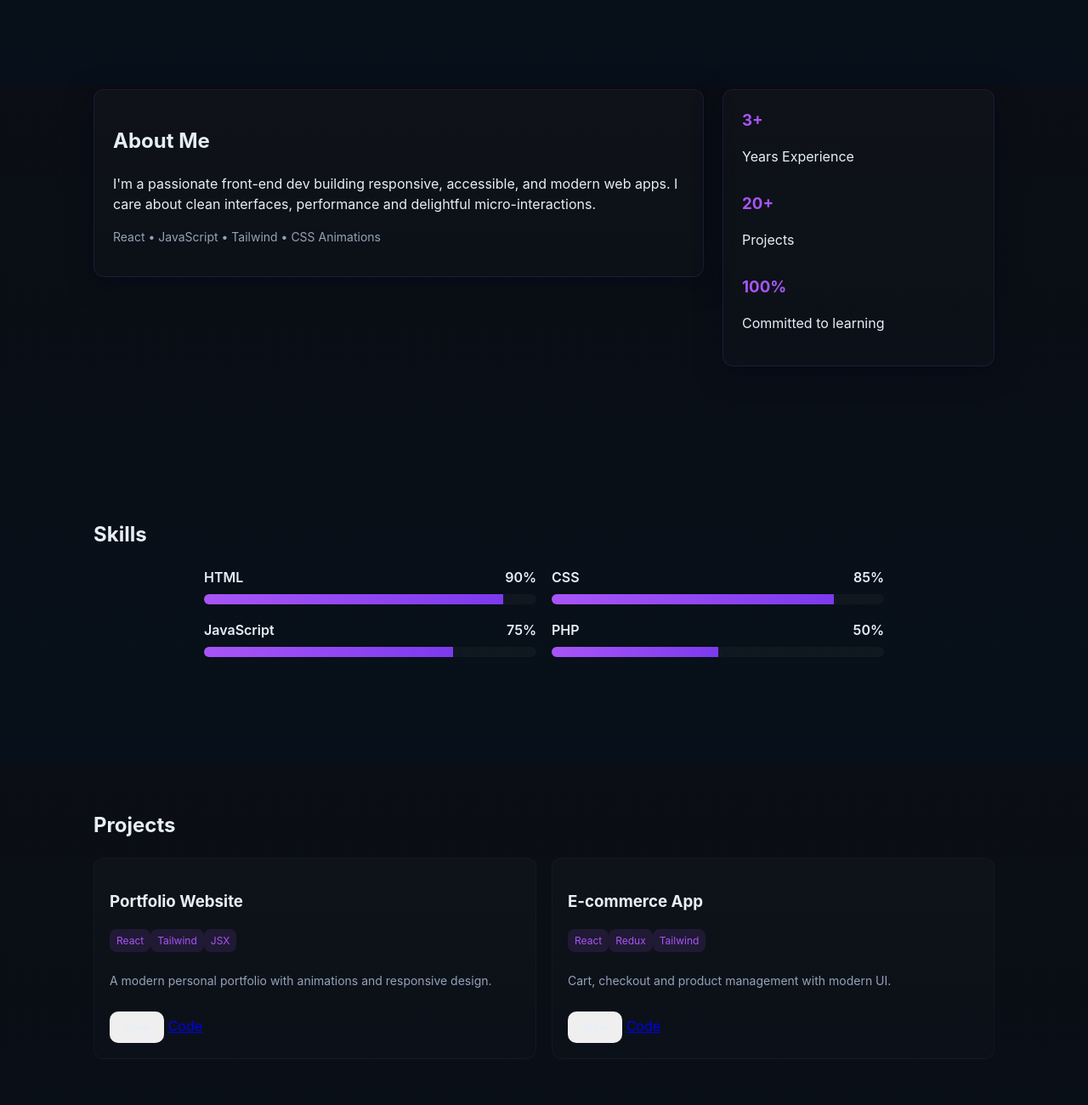
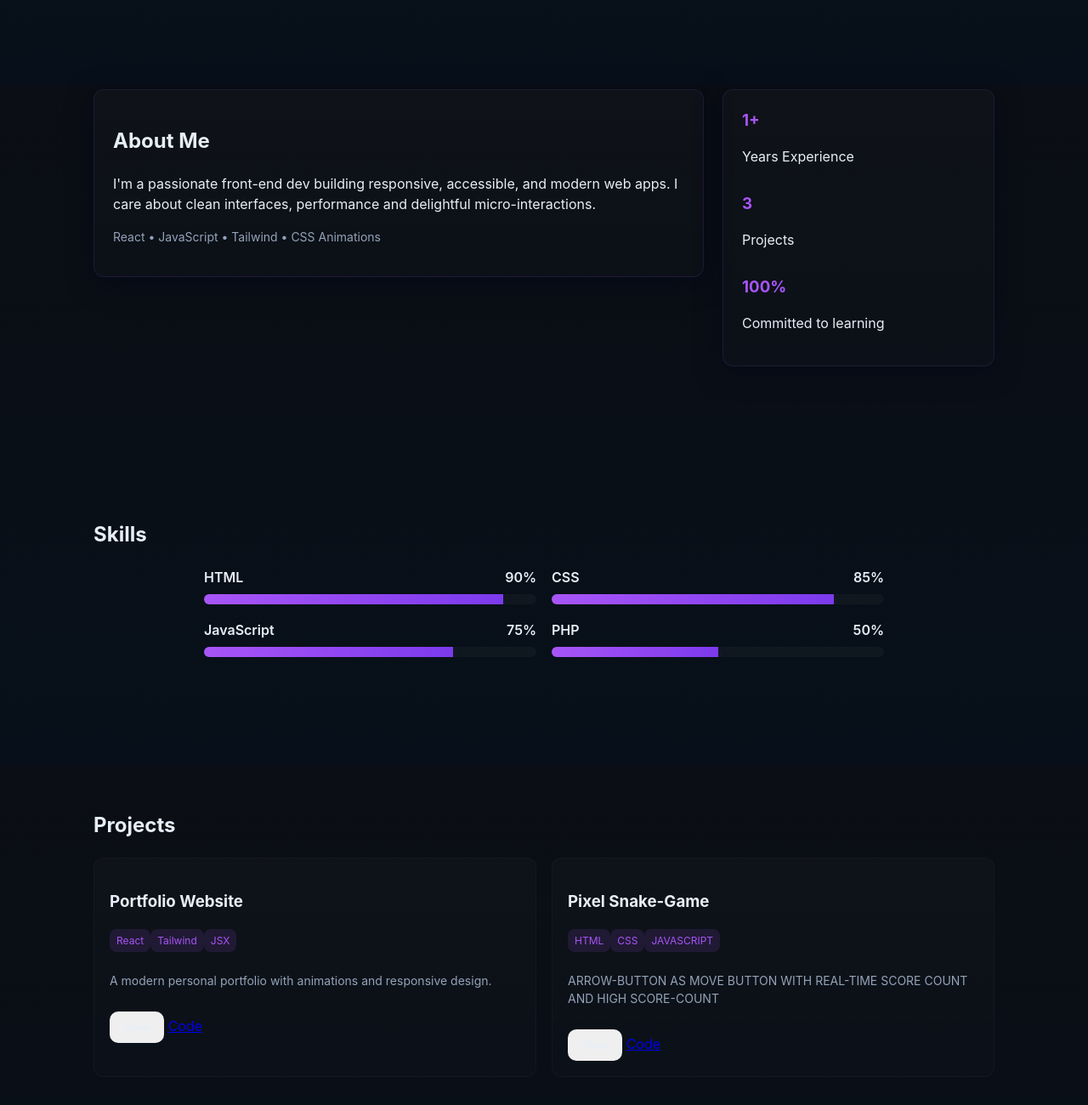
Before and after one commit to chhanleab-commits/testweb, a plain HTML site: page index.html in a window 1280 px wide. Shown: the part 700-2000 px from the top of the page at 85% size. Drawn offline with nearby package versions, Linux system fonts and the light colour scheme.

Commit message:
Update index.html

```diff
--- a/index.html
+++ b/index.html
@@ -66,11 +66,11 @@
 
         <div class="card stats">
           <div class="stat">
-            <h3>3+</h3>
+            <h3>1+</h3>
             <p>Years Experience</p>
           </div>
           <div class="stat">
-            <h3>20+</h3>
+            <h3>3</h3>
             <p>Projects</p>
           </div>
           <div class="stat">
@@ -136,15 +136,15 @@
             </div>
           </article>
 
-          <article class="project-card" data-project='{"title":"E-commerce App","desc":"A full-featured e-commerce application with cart & checkout.","tech":["React","Redux","Tailwind"]}'>
+          <article class="project-card"data-project='{"title":"Pixel Snake-Game","desc":"A full-featured Pixel Snake-Game with arrow controls and pixel-style graphics.","tech":["HTML","CSS","JavaScript"],"demo":"Snake/Snake.html","code":"https://github.com/chhanleab-commits/testweb"}'>
             <div class="card-top">
-              <h3>E-commerce App</h3>
-              <div class="tags"><span>React</span><span>Redux</span><span>Tailwind</span></div>
+              <h3> Pixel Snake-Game</h3>
+              <div class="tags"><span>HTML</span><span>CSS</span><span>JAVASCRIPT</span></div>
             </div>
-            <p class="muted">Cart, checkout and product management with modern UI.</p>
+            <p class="muted">ARROW-BUTTON AS MOVE BUTTON WITH REAL-TIME SCORE COUNT AND HIGH SCORE-COUNT </p>
             <div class="card-actions">
               <button class="btn btn-sm ripple view-btn">View</button>
-              <a class="link" href="#">Code</a>
+              <a class="link" href="https://github.com/chhanleab-commits/testweb" target="_blank">Code</a>
             </div>
           </article>
         </div>
```
